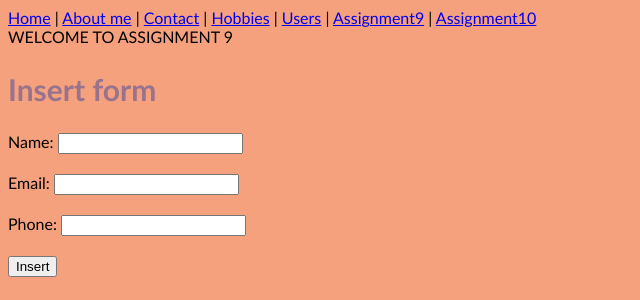
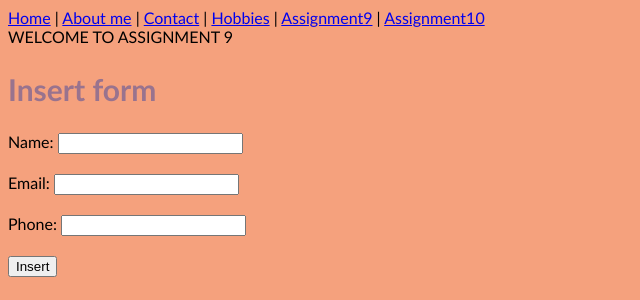
Before and after one commit to Idop93/WEB_Backend, a Flask app: page /assignment10 in a window 1280 px wide. Shown: the top 300 px of the page, without its empty margins (0-640 px from the left). Run offline with Flask 2, Linux system fonts and the light colour scheme; parts of the project's set-up code (start-up, migrations or seed data) failed here and were passed over.

```diff
--- a/templates/menu.html
+++ b/templates/menu.html
@@ -1,7 +1,7 @@
 <!-------- bar -------->
 <header>
     <a href="/Home">Home</a> | <a href="/About_me">About me</a> | <a href="/contact">Contact</a> | <a href="/hobbies">Hobbies</a>
-    | <a href="/users">Users</a>  | <a href="/assignment9">Assignment9</a> | <a href="/assignment10">Assignment10</a>
+    | <a href="/assignment9">Assignment9</a> | <a href="/assignment10">Assignment10</a>
 </header>
 
 <body>
```
